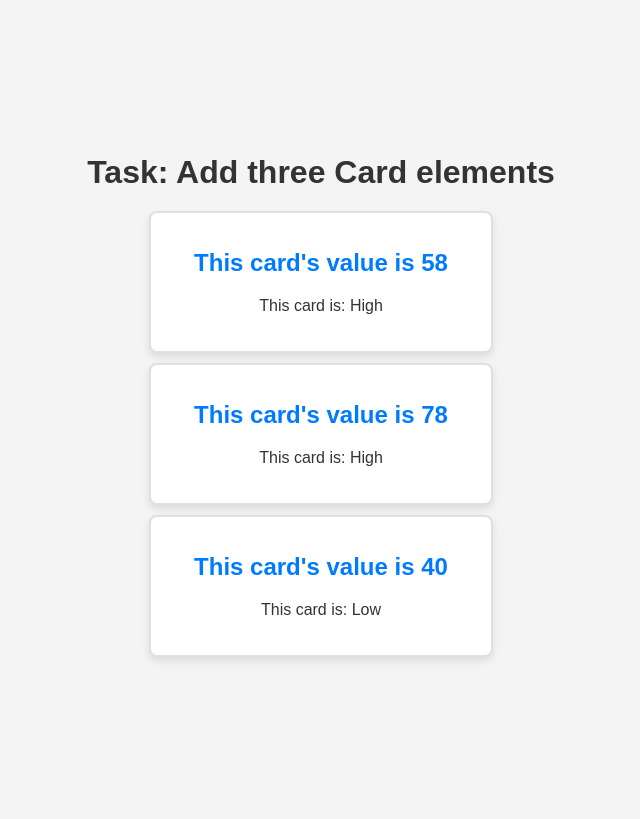
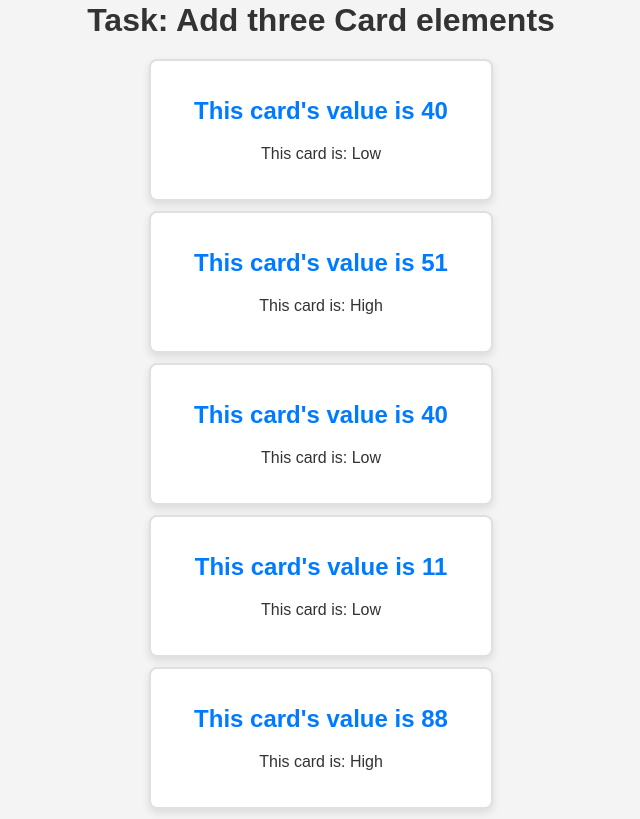
Before and after one commit to abzsd/course-3, a React (Create React App) app: page / in a window 1280 px wide. Shown: the whole page, without its empty margins (319-959 px from the left). Built offline with nearby package versions, Linux system fonts and the light colour scheme.

Commit message:
3 random cards elements

```diff
--- a/src/App.js
+++ b/src/App.js
@@ -10,6 +10,8 @@ function App() {
       <Card num={randNum()} />
       <Card num={randNum()} />
       <Card num={randNum()} />
+      <Card num={randNum()} />
+      <Card num={randNum()} />
     </div>
   );
 }
```
